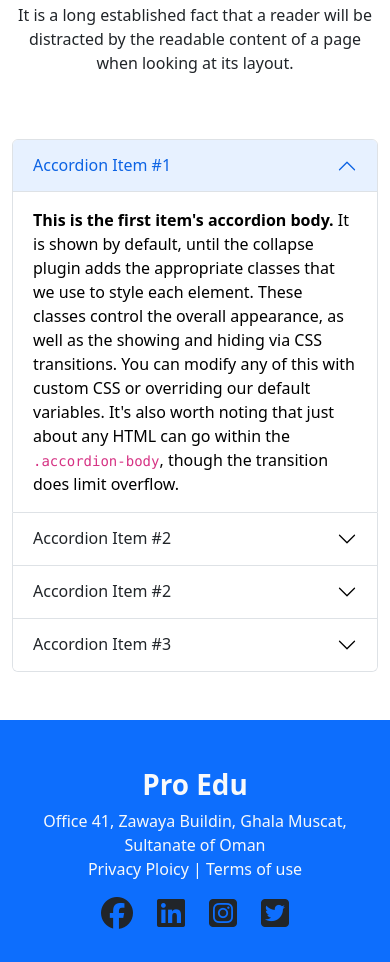
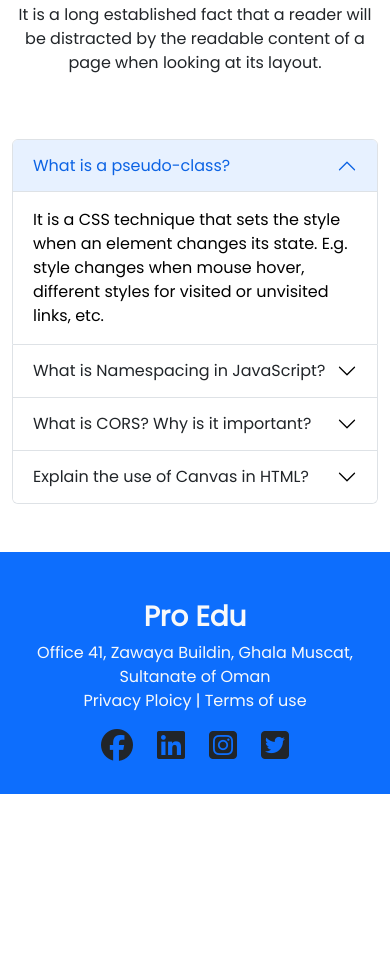
Before and after one commit to mahinupol/EdTech, a plain HTML site: page index.html in a window 390 px wide. Shown: the part 7303-8265 px from the top of the page. After the commit the page ends 8097 px from the top, so only its background shows below. Drawn offline with nearby package versions, Linux system fonts and the light colour scheme; a web font is replaced by a local one.

Commit message:
feedback

```diff
--- a/index.html
+++ b/index.html
@@ -9,10 +9,20 @@
     integrity="sha384-gH2yIJqKdNHPEq0n4Mqa/HGKIhSkIHeL5AyhkYV8i59U5AR6csBvApHHNl/vI1Bx" crossorigin="anonymous">
   <!-- fontosum link -->
   <script src="https://kit.fontawesome.com/4b195f4b81.js" crossorigin="anonymous"></script>
+  <!-- google font link -->
+  <link rel="preconnect" href="https://fonts.googleapis.com">
+  <link rel="preconnect" href="https://fonts.gstatic.com" crossorigin>
+  <link
+    href="https://fonts.googleapis.com/css2?family=Courgette&family=Edu+NSW+ACT+Foundation&family=Finlandica:ital@1&family=Mina&family=Poppins:ital@0;1&display=swap"
+    rel="stylesheet">
 
 </head>
 
-<body>
+<body style="font-family: 'Courgette', cursive;
+font-family: 'Edu NSW ACT Foundation', cursive;
+font-family: 'Finlandica', sans-serif;
+font-family: 'Mina', sans-serif;
+font-family: 'Poppins', sans-serif;">
   <!-- header start -->
 
   <header class=" container pb-5">
@@ -72,7 +82,7 @@
           <div class="carousel-item active" data-bs-interval="10000">
             <img class=" img-fluid opacity-50" src="./images/cover/cover-1.png" class="d-block w-100" alt="...">
             <div class="carousel-caption d-none d-md-block text-white">
-              <h1>Get Started Digital
+              <h1 class="fw-bold">Get Started Digital
                 Learning</h1>
               <p>It is a long established fact that a reader will be distracted by the readable <br>
                 content of a page when looking at its layout.</p>
@@ -127,7 +137,7 @@
     <section>
       <div>
         <div class="text-center">
-          <h1 class="fw-bold">Discover Our Popular <br>
+          <h1 class="fw-bold">Discover Our Popular<br>
             Courses</h1>
           <p>It is a long established fact that a reader will be distracted by the readable <br>
             content of a page when looking at its layout.</p>
@@ -241,7 +251,12 @@
         <form class="d-flex justify-content-center pb-5 d-xl-none" role="search">
           <button class="btn btn-primary" type="submit">View All</button>
         </form>
-      </div>
+      </div >
+      <div class="mb-3 col-sm-12 col-12 d-sm-none d-md-block d-none d-sm-block d-md-none d-lg-block">
+        <form class="d-flex justify-content-center  pb-5" role="search">
+        <button class="btn btn-primary" type="submit"> View All Courses</button>
+      </form>
+    </div></div>
     </section>
     <!-- elerning institute -->
 
@@ -431,57 +446,51 @@
               <button class="accordion-button" type="button" data-bs-toggle="collapse"
                 data-bs-target="#panelsStayOpen-collapseOne" aria-expanded="true"
                 aria-controls="panelsStayOpen-collapseOne">
-                Accordion Item #1
+                What is a pseudo-class?
               </button>
             </h2>
             <div id="panelsStayOpen-collapseOne" class="accordion-collapse collapse show"
               aria-labelledby="panelsStayOpen-headingOne">
               <div class="accordion-body">
-                <strong>This is the first item's accordion body.</strong> It is shown by default, until the collapse
-                plugin adds the appropriate classes that we use to style each element. These classes control the overall
-                appearance, as well as the showing and hiding via CSS transitions. You can modify any of this with
-                custom CSS or overriding our default variables. It's also worth noting that just about any HTML can go
-                within the <code>.accordion-body</code>, though the transition does limit overflow.
+                It is a CSS technique that sets the style when an element changes its state. E.g. style changes when
+                mouse hover, different styles for visited or unvisited links, etc.
               </div>
             </div>
           </div>
 
           <div class="accordion-item">
-            <h2 class="accordion-header" id="panelsStayOpen-headingTwo">
+            <h2 class="accordion-header" id="panelsStayOpen-headingTwo-1">
               <button class="accordion-button collapsed" type="button" data-bs-toggle="collapse"
-                data-bs-target="#panelsStayOpen-collapseTwo" aria-expanded="false"
-                aria-controls="panelsStayOpen-collapseTwo">
-                Accordion Item #2
+                data-bs-target="#panelsStayOpen-collapseTwo-1" aria-expanded="false"
+                aria-controls="panelsStayOpen-collapseTwo-1">
+                What is Namespacing in JavaScript?
               </button>
             </h2>
-            <div id="panelsStayOpen-collapseTwo" class="accordion-collapse collapse"
-              aria-labelledby="panelsStayOpen-headingTwo">
+            <div id="panelsStayOpen-collapseTwo-1" class="accordion-collapse collapse"
+              aria-labelledby="panelsStayOpen-headingTwo-1">
               <div class="accordion-body">
-                <strong>This is the second item's accordion body.</strong> It is hidden by default, until the collapse
-                plugin adds the appropriate classes that we use to style each element. These classes control the overall
-                appearance, as well as the showing and hiding via CSS transitions. You can modify any of this with
-                custom CSS or overriding our default variables. It's also worth noting that just about any HTML can go
-                within the <code>.accordion-body</code>, though the transition does limit overflow.
+                It is usually not a good practice to use global variables in programming languages including JavaScript.
+                However, you may have to use global variables sometimes. So, JavaScript introduces the concept of
+                namespacing which ties down a part of the code and registers it with a unique name.
               </div>
             </div>
           </div>
 
           <div class="accordion-item">
-            <h2 class="accordion-header" id="panelsStayOpen-headingTwo">
+            <h2 class="accordion-header" id="panelsStayOpen-headingTwo-2">
               <button class="accordion-button collapsed" type="button" data-bs-toggle="collapse"
-                data-bs-target="#panelsStayOpen-collapseTwo" aria-expanded="false"
-                aria-controls="panelsStayOpen-collapseTwo">
-                Accordion Item #2
+                data-bs-target="#panelsStayOpen-collapseTwo-2" aria-expanded="false"
+                aria-controls="panelsStayOpen-collapseTwo-2">
+                What is CORS? Why is it important?
               </button>
             </h2>
-            <div id="panelsStayOpen-collapseTwo" class="accordion-collapse collapse"
-              aria-labelledby="panelsStayOpen-headingTwo">
+            <div id="panelsStayOpen-collapseTwo-2" class="accordion-collapse collapse"
+              aria-labelledby="panelsStayOpen-headingTwo-2">
               <div class="accordion-body">
-                <strong>This is the second item's accordion body.</strong> It is hidden by default, until the collapse
-                plugin adds the appropriate classes that we use to style each element. These classes control the overall
-                appearance, as well as the showing and hiding via CSS transitions. You can modify any of this with
-                custom CSS or overriding our default variables. It's also worth noting that just about any HTML can go
-                within the <code>.accordion-body</code>, though the transition does limit overflow.
+                Cross-Origin Resource Sharing (CORS) is a browser mechanism that allows controlled access to resources
+                located outside of a given domain. It enables a web page from one domain to access a resource with a
+                different domain (a cross-domain request). It is a relaxation of the same-origin policy implemented in
+                modern browsers.
               </div>
             </div>
           </div>
@@ -491,17 +500,13 @@
               <button class="accordion-button collapsed" type="button" data-bs-toggle="collapse"
                 data-bs-target="#panelsStayOpen-collapseThree" aria-expanded="false"
                 aria-controls="panelsStayOpen-collapseThree">
-                Accordion Item #3
+                Explain the use of Canvas in HTML?
               </button>
             </h2>
             <div id="panelsStayOpen-collapseThree" class="accordion-collapse collapse"
               aria-labelledby="panelsStayOpen-headingThree">
               <div class="accordion-body">
-                <strong>This is the third item's accordion body.</strong> It is hidden by default, until the collapse
-                plugin adds the appropriate classes that we use to style each element. These classes control the overall
-                appearance, as well as the showing and hiding via CSS transitions. You can modify any of this with
-                custom CSS or overriding our default variables. It's also worth noting that just about any HTML can go
-                within the <code>.accordion-body</code>, though the transition does limit overflow.
+               The HTML element is used to draw graphics using JavaScript. We can use it to draw graphs, combine photos, or create basic animations.
               </div>
             </div>
           </div>
@@ -541,7 +546,8 @@
       </p>
     </div>
     <div class="d-flex justify-content-center  gap-4 pt-3">
-    <i class="fa-brands fa-facebook fa-2xl"></i></i><i class="fa-brands fa-linkedin fa-2xl"></i><i class="fa-brands fa-square-instagram fa-2xl"></i><i class="fa-brands fa-square-twitter fa-2xl"></i>
+      <i class="fa-brands fa-facebook fa-2xl"></i></i><i class="fa-brands fa-linkedin fa-2xl"></i><i
+        class="fa-brands fa-square-instagram fa-2xl"></i><i class="fa-brands fa-square-twitter fa-2xl"></i>
     </div>
 
   </footer>
```
Lines whose indentation alone changed are shown as unchanged.
